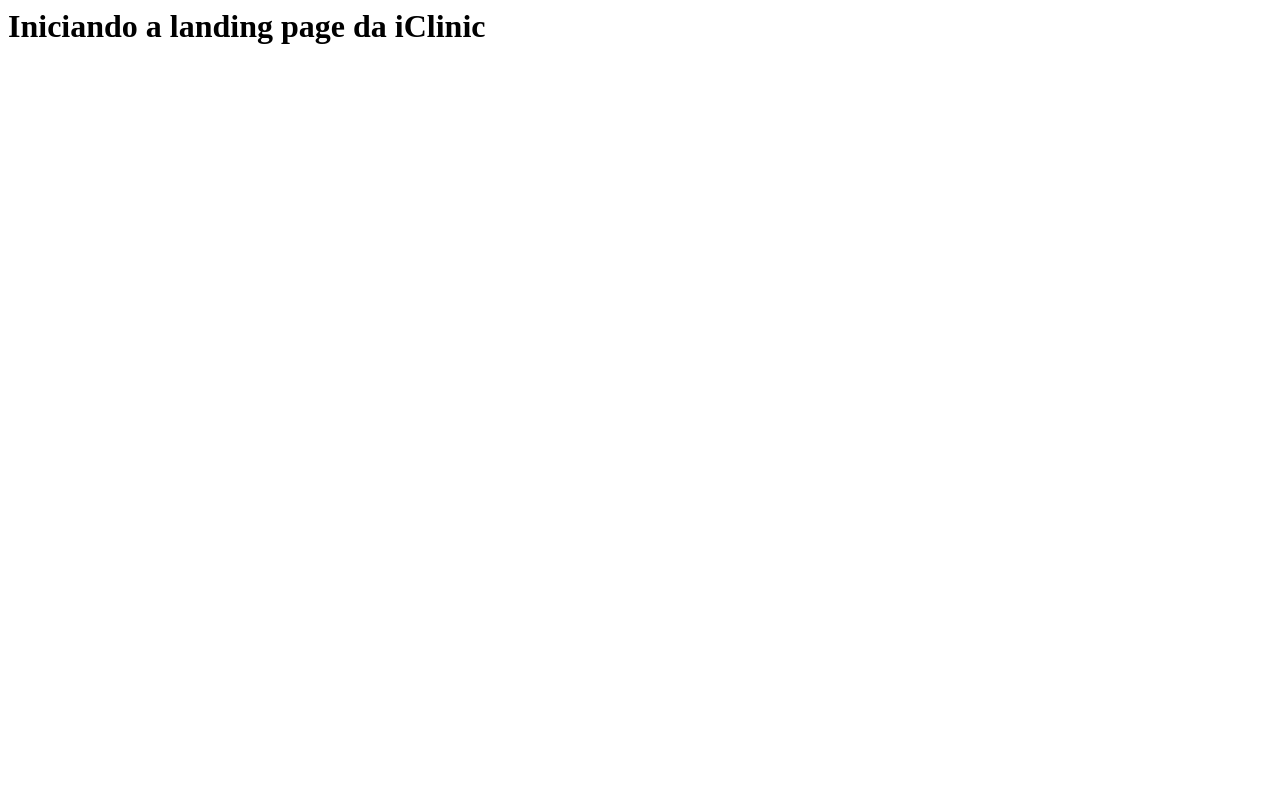
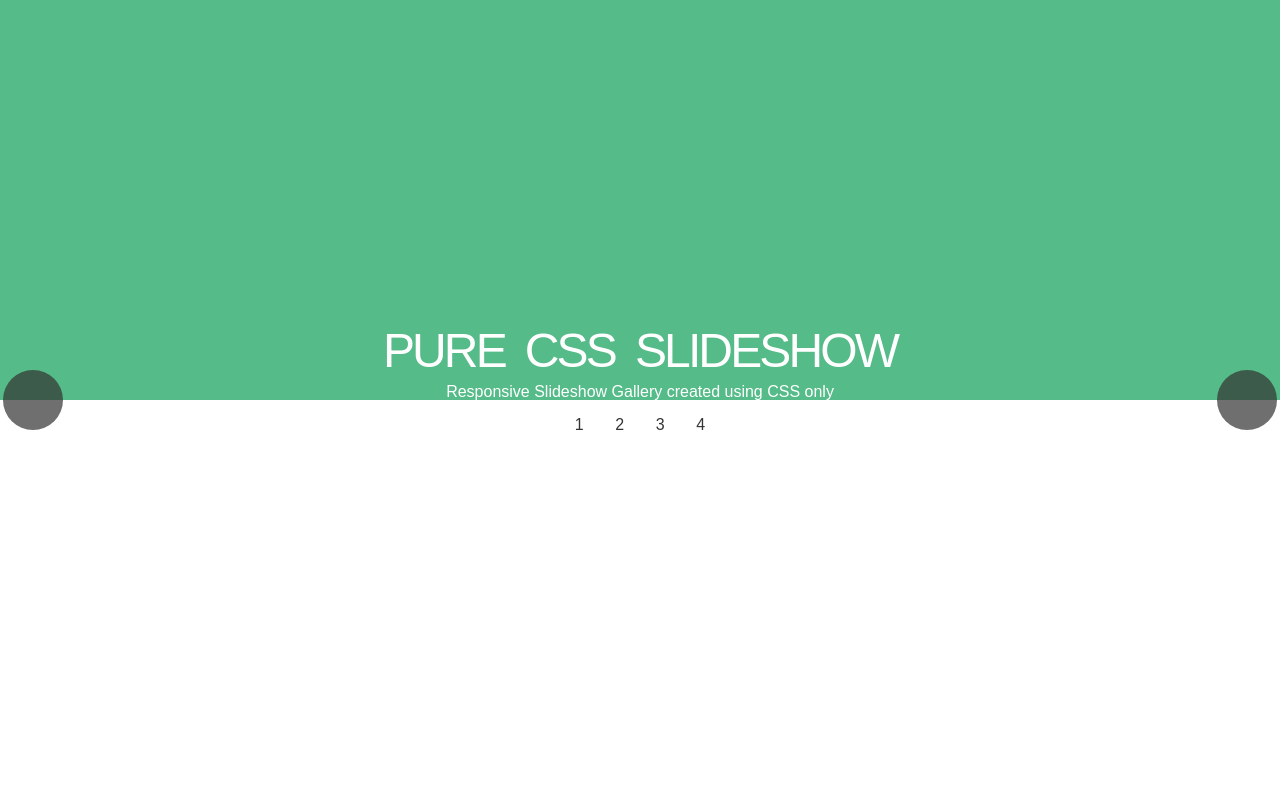
Before and after one commit to rafaelribeiroo/landing-django, a Django app: page / in a window 1280 px wide. Run offline with Django 3.2, Linux system fonts and the light colour scheme; grey boxes are pictures that could not be loaded.

Commit message:
Front boilerplate

```diff
--- /dev/null
+++ b/src/apps/newsletter/static/css/estilos.css
@@ -0,0 +1,138 @@
+*{box-sizing: border-box; -webkit-box-sizing: border-box; }
+html, body { height: 100%; }
+body { margin: 0; font: 16px/1.3 sans-serif; }
+
+/*
+PURE RESPONSIVE CSS3 SLIDESHOW GALLERY by Roko C. buljan
+http://stackoverflow.com/a/34696029/383904
+*/
+
+.CSSgal {
+	position: relative;
+	overflow: hidden;
+	height: 100%; /* Or set a fixed height */
+}
+
+/* SLIDER */
+
+.CSSgal .slider {
+	height: 50%;
+	white-space: nowrap;
+	font-size: 0;
+	transition: 0.8s;
+}
+
+/* SLIDES */
+
+.CSSgal .slider > * {
+	font-size: 1rem;
+	display: inline-block;
+	white-space: normal;
+	vertical-align: top;
+	height: 100%;
+	width: 100%;
+	background: none 50% no-repeat;
+	background-size: cover;
+}
+
+/* PREV/NEXT, CONTAINERS & ANCHORS */
+
+.CSSgal .prevNext {
+	position: absolute;
+	z-index: 999;
+	top: 50%;
+	width: 100%;
+	height: 0;
+}
+
+.CSSgal .prevNext > div+div {
+	visibility: hidden; /* Hide all but first P/N container */
+}
+
+.CSSgal .prevNext a {
+	background: #333;
+	position: absolute;
+	width:       60px;
+	height:      60px;
+	line-height: 60px; /* If you want to place numbers */
+	text-align: center;
+	opacity: 0.7;
+	-webkit-transition: 0.3s;
+					transition: 0.3s;
+	-webkit-transform: translateY(-50%);
+					transform: translateY(-50%);
+	left: 0;
+}
+.CSSgal .prevNext a:hover {
+	opacity: 1;
+}
+.CSSgal .prevNext a+a {
+	left: auto;
+	right: 0;
+}
+
+/* NAVIGATION */
+
+.CSSgal .bullets {
+	position: absolute;
+	z-index: 2;
+	padding: 10px 0;
+	width: 100%;
+	text-align: center;
+}
+.CSSgal .bullets > a {
+	display: inline-block;
+	width:       30px;
+	height:      30px;
+	line-height: 30px;
+	text-decoration: none;
+	text-align: center;
+	background: rgba(255, 255, 255, 1);
+	-webkit-transition: 0.3s;
+					transition: 0.3s;
+}
+.CSSgal .bullets > a+a {
+	background: rgba(255, 255, 255, 0.5); /* Dim all but first */
+}
+.CSSgal .bullets > a:hover {
+	background: rgba(255, 255, 255, 0.7) !important;
+}
+
+.CSSgal >s:target ~ .bullets >* {      background: rgba(255, 255, 255, 0.5);}
+
+#s1:target ~ .bullets >*:nth-child(1) {background: rgba(255, 255, 255,   1);}
+#s2:target ~ .bullets >*:nth-child(2) {background: rgba(255, 255, 255,   1);}
+#s3:target ~ .bullets >*:nth-child(3) {background: rgba(255, 255, 255,   1);}
+#s4:target ~ .bullets >*:nth-child(4) {background: rgba(255, 255, 255,   1);}
+
+.CSSgal >s:target ~ .prevNext >* {      visibility: hidden;}
+
+#s1:target ~ .prevNext >*:nth-child(1) {visibility: visible;}
+#s2:target ~ .prevNext >*:nth-child(2) {visibility: visible;}
+#s3:target ~ .prevNext >*:nth-child(3) {visibility: visible;}
+#s4:target ~ .prevNext >*:nth-child(4) {visibility: visible;}
+
+#s1:target ~ .slider {transform: translateX(   0%); -webkit-transform: translateX(   0%);}
+#s2:target ~ .slider {transform: translateX(-100%); -webkit-transform: translateX(-100%);}
+#s3:target ~ .slider {transform: translateX(-200%); -webkit-transform: translateX(-200%);}
+#s4:target ~ .slider {transform: translateX(-300%); -webkit-transform: translateX(-300%);}
+
+.CSSgal{
+	color: #fff;
+	text-align: center;
+}
+
+.CSSgal .slider h2 {
+	margin-top: 40vh;
+	font-weight: 200;
+	letter-spacing: -0.06em;
+	word-spacing: 0.2em;
+	font-size: 3em;
+}
+
+.CSSgal a {
+	border-radius: 50%;
+	margin: 0 3px;
+	color: rgba(0,0,0,0.8);
+	text-decoration: none;
+}
--- /dev/null
+++ b/src/apps/newsletter/static/css/reset.css
@@ -0,0 +1,48 @@
+/* http://meyerweb.com/eric/tools/css/reset/
+   v2.0 | 20110126
+   License: none (public domain)
+*/
+
+html, body, div, span, applet, object, iframe,
+h1, h2, h3, h4, h5, h6, p, blockquote, pre,
+a, abbr, acronym, address, big, cite, code,
+del, dfn, em, img, ins, kbd, q, s, samp,
+small, strike, strong, sub, sup, tt, var,
+b, u, i, center,
+dl, dt, dd, ol, ul, li,
+fieldset, form, label, legend,
+table, caption, tbody, tfoot, thead, tr, th, td,
+article, aside, canvas, details, embed,
+figure, figcaption, footer, header, hgroup,
+menu, nav, output, ruby, section, summary,
+time, mark, audio, video {
+	margin: 0;
+	padding: 0;
+	border: 0;
+	font-size: 100%;
+	font: inherit;
+	vertical-align: baseline;
+}
+/* HTML5 display-role reset for older browsers */
+article, aside, details, figcaption, figure,
+footer, header, hgroup, menu, nav, section {
+	display: block;
+}
+body {
+	line-height: 1;
+}
+ol, ul {
+	list-style: none;
+}
+blockquote, q {
+	quotes: none;
+}
+blockquote:before, blockquote:after,
+q:before, q:after {
+	content: '';
+	content: none;
+}
+table {
+	border-collapse: collapse;
+	border-spacing: 0;
+}
--- a/src/apps/newsletter/templates/home.html
+++ b/src/apps/newsletter/templates/home.html
@@ -1 +1,76 @@
-<h1>Iniciando a landing page da iClinic</h1>
+{% load static %}
+<!DOCTYPE html>
+<html lang="pt-BR">
+<head>
+	<meta charset="UTF-8">
+	<title>Gerador de Landing Pages || iClinic</title>
+	<meta name="viewport" content="width=device-width, initial-scale=1">
+	<link rel="icon" href="https://media.lovemondays.com.br/logos/d96a99/iclinic-1-original.png">
+	<link rel="stylesheet" href='{% static "css/reset.css" %}'>
+	<link rel="stylesheet" href='{% static "css/estilos.css" %}'>
+	<!-- Icons -->
+	<link rel="SHORTCUT ICON" href="https://d1ydp7gtfj5fb9.cloudfront.net/static/img/favicon/favicon.ico"/><link rel="apple-touch-icon-precomposed" sizes="180x180" href="https://d1ydp7gtfj5fb9.cloudfront.net/static/img/favicon/apple-touch-icon-precomposed.png">
+	<link rel="apple-touch-icon" sizes="57x57" href="https://d1ydp7gtfj5fb9.cloudfront.net/static/img/favicon/apple-touch-icon-57x57.png">
+	<link rel="apple-touch-icon" sizes="114x114" href="https://d1ydp7gtfj5fb9.cloudfront.net/static/img/favicon/apple-touch-icon-114x114.png">
+	<link rel="apple-touch-icon" sizes="72x72" href="https://d1ydp7gtfj5fb9.cloudfront.net/static/img/favicon/apple-touch-icon-72x72.png">
+	<link rel="apple-touch-icon" sizes="144x144" href="https://d1ydp7gtfj5fb9.cloudfront.net/static/img/favicon/apple-touch-icon-144x144.png">
+	<link rel="apple-touch-icon" sizes="60x60" href="https://d1ydp7gtfj5fb9.cloudfront.net/static/img/favicon/apple-touch-icon-60x60.png">
+	<link rel="apple-touch-icon" sizes="120x120" href="https://d1ydp7gtfj5fb9.cloudfront.net/static/img/favicon/apple-touch-icon-120x120.png">
+	<link rel="apple-touch-icon" sizes="76x76" href="https://d1ydp7gtfj5fb9.cloudfront.net/static/img/favicon/apple-touch-icon-76x76.png">
+	<link rel="apple-touch-icon" sizes="152x152" href="https://d1ydp7gtfj5fb9.cloudfront.net/static/img/favicon/apple-touch-icon-152x152.png">
+	<link rel="apple-touch-icon" sizes="180x180" href="https://d1ydp7gtfj5fb9.cloudfront.net/static/img/favicon/apple-touch-icon-180x180.png">
+	<link rel="icon" type="image/png" href="https://d1ydp7gtfj5fb9.cloudfront.net/static/img/favicon/favicon-192x192.png" sizes="192x192">
+	<link rel="icon" type="image/png" href="https://d1ydp7gtfj5fb9.cloudfront.net/static/img/favicon/favicon-160x160.png" sizes="160x160">
+	<link rel="icon" type="image/png" href="https://d1ydp7gtfj5fb9.cloudfront.net/static/img/favicon/favicon-96x96.png" sizes="96x96">
+	<link rel="icon" type="image/png" href="https://d1ydp7gtfj5fb9.cloudfront.net/static/img/favicon/favicon-16x16.png" sizes="16x16">
+	<link rel="icon" type="image/png" href="https://d1ydp7gtfj5fb9.cloudfront.net/static/img/favicon/favicon-32x32.png" sizes="32x32">
+	<meta name="msapplication-TileColor" content="#2b5797">
+	<meta name="msapplication-TileImage" content="/mstile-144x144.png">
+</head>
+<body>
+
+	<div class="CSSgal">
+
+		<!-- Don't wrap targets in parent -->
+		<s id="s1"></s>
+		<s id="s2"></s>
+		<s id="s3"></s>
+		<s id="s4"></s>
+
+		<div class="slider">
+			<figure style="background:#5b8;">
+				<h2>PURE <b>CSS</b> SLIDESHOW</h2>
+				<p>Responsive Slideshow Gallery created using CSS only<br>by Roko</p>
+			</figure>
+			<figure style="background:url('https://www.infoescola.com/wp-content/uploads/2013/08/sol.jpg');">
+				<h2>Slide 2</h2>
+			</figure>
+			<figure style="background:#e95;">
+				<h2>Slide 3</h2>
+			</figure>
+			<figure style="background:#e59;">
+				<h2>Slide 4</h2>
+			</figure>
+		</div>
+
+		<div class="prevNext">
+			<div><a href="#s4"></a><a href="#s2"></a></div>
+			<div><a href="#s1"></a><a href="#s3"></a></div>
+			<div><a href="#s2"></a><a href="#s4"></a></div>
+			<div><a href="#s3"></a><a href="#s1"></a></div>
+		</div>
+
+		<div class="bullets">
+			<a href="#s1">1</a>
+			<a href="#s2">2</a>
+			<a href="#s3">3</a>
+			<a href="#s4">4</a>
+		</div>
+
+	</div>
+
+
+
+</body>
+
+</html>
```
